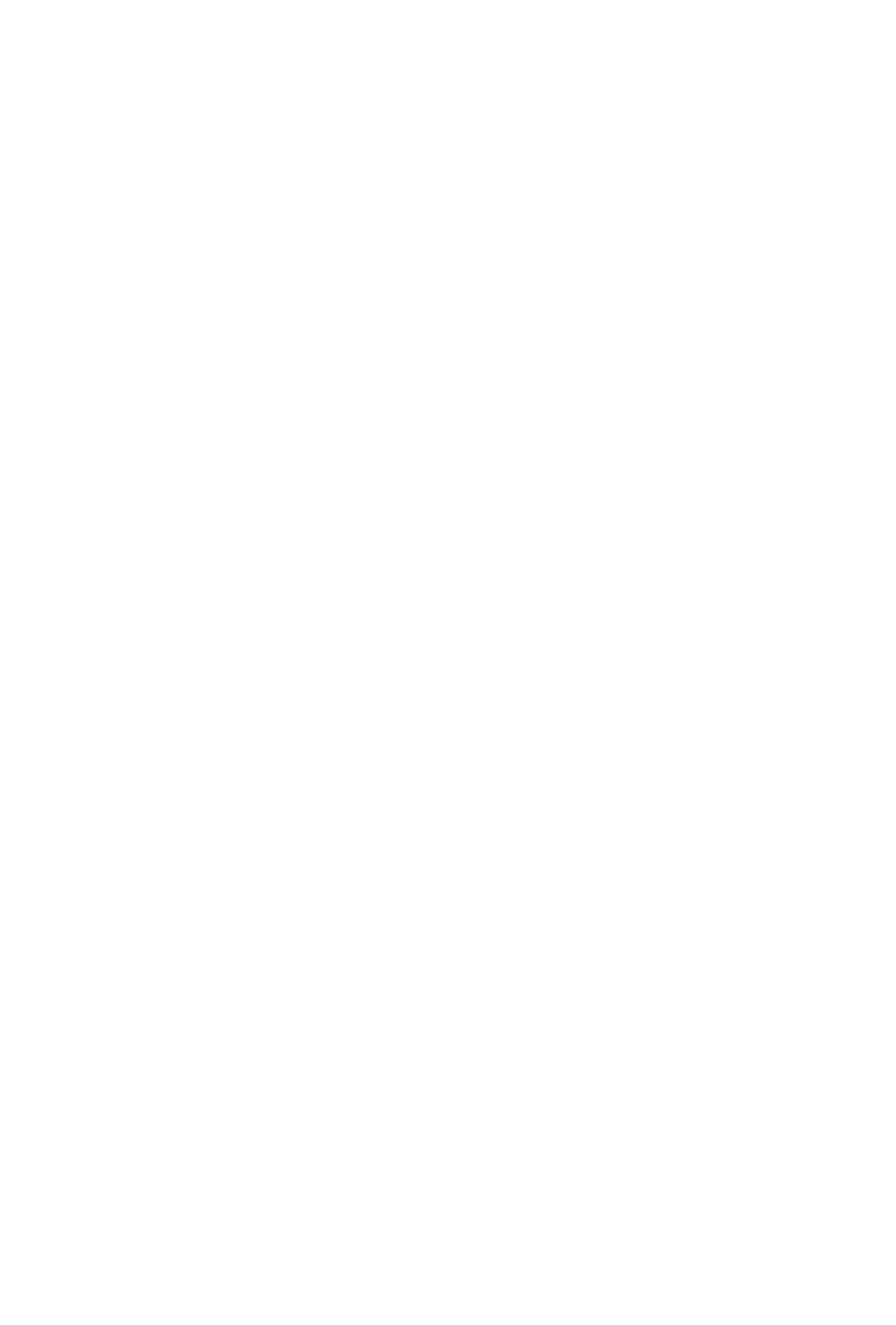
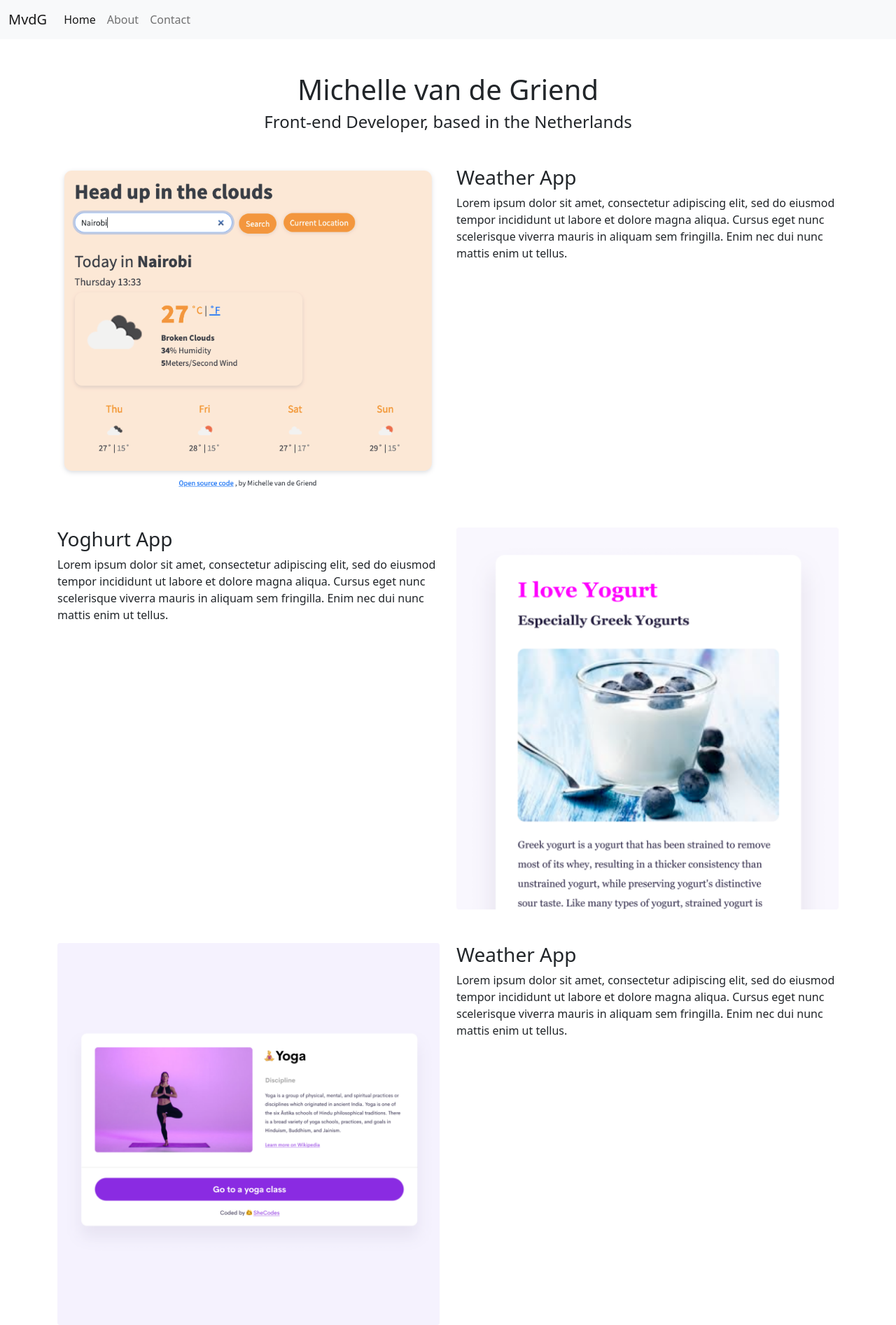
Before and after one commit to MVDG30/Front-End-Developer-Portfolio, a plain HTML site: page index.html in a window 1280 px wide. Shown: the whole page at 70% size. Before the commit the page ends 800 px from the top, so only its background shows below. Drawn offline with nearby package versions, Linux system fonts and the light colour scheme.

Commit message:
Added image files and links, added bootstrap css and JS and navigation bar

```diff
--- a/index.html
+++ b/index.html
@@ -4,8 +4,112 @@
     <meta charset="UTF-8" />
     <meta http-equiv="X-UA-Compatible" content="IE=edge" />
     <meta name="viewport" content="width=device-width, initial-scale=1.0" />
+    <link rel="preconnect" href="https://fonts.googleapis.com" />
+    <link rel="preconnect" href="https://fonts.gstatic.com" crossorigin />
+    <link
+      href="https://fonts.googleapis.com/css2?family=Playfair+Display:wght@700&display=swap"
+      rel="stylesheet"
+    />
+
+    <link
+      href="https://cdn.jsdelivr.net/npm/bootstrap@5.1.3/dist/css/bootstrap.min.css"
+      rel="stylesheet"
+      integrity="sha384-1BmE4kWBq78iYhFldvKuhfTAU6auU8tT94WrHftjDbrCEXSU1oBoqyl2QvZ6jIW3"
+      crossorigin="anonymous"
+    />
     <title>Michelle van de Griend</title>
+
     <link rel="stylesheet" href="styles/portfolio.css" />
   </head>
-  <body></body>
+  <body>
+    <nav class="navbar navbar-expand-lg navbar-light bg-light">
+      <div class="container-fluid">
+        <a class="navbar-brand" href="#">MvdG</a>
+        <button
+          class="navbar-toggler"
+          type="button"
+          data-bs-toggle="collapse"
+          data-bs-target="#navbarNavAltMarkup"
+          aria-controls="navbarNavAltMarkup"
+          aria-expanded="false"
+          aria-label="Toggle navigation"
+        >
+          <span class="navbar-toggler-icon"></span>
+        </button>
+        <div class="collapse navbar-collapse" id="navbarNavAltMarkup">
+          <div class="navbar-nav">
+            <a class="nav-link active" aria-current="page" href="#">Home</a>
+            <a class="nav-link" href="#">About</a>
+            <a class="nav-link" href="#">Contact</a>
+          </div>
+        </div>
+      </div>
+    </nav>
+
+    <h1 class="text-center mt-5">Michelle van de Griend</h1>
+    <h4 class="text-center">Front-end Developer, based in the Netherlands</h4>
+
+    <div class="container mt-5">
+      <div class="row">
+        <div class="col-sm-6">
+          <img
+            src="/img/weather-app-img.png"
+            alt="weather-app"
+            class="img-fluid rounded d-none d-sm-block"
+          />
+        </div>
+        <div class="col-sm-6">
+          <h3>Weather App</h3>
+          <p>
+            Lorem ipsum dolor sit amet, consectetur adipiscing elit, sed do
+            eiusmod tempor incididunt ut labore et dolore magna aliqua. Cursus
+            eget nunc scelerisque viverra mauris in aliquam sem fringilla. Enim
+            nec dui nunc mattis enim ut tellus.
+          </p>
+        </div>
+      </div>
+    </div>
+
+    <div class="container mt-5">
+      <div class="row">
+        <div class="col-sm-6">
+          <h3>Yoghurt App</h3>
+          <p>
+            Lorem ipsum dolor sit amet, consectetur adipiscing elit, sed do
+            eiusmod tempor incididunt ut labore et dolore magna aliqua. Cursus
+            eget nunc scelerisque viverra mauris in aliquam sem fringilla. Enim
+            nec dui nunc mattis enim ut tellus.
+          </p>
+        </div>
+        <div class="col-sm-6">
+          <img
+            src="/img/WgM8-yogurt-image.png"
+            alt="yoghurt-app"
+            class="img-fluid rounded d-none d-sm-block"
+          />
+        </div>
+      </div>
+    </div>
+
+    <div class="container mt-5">
+      <div class="row">
+        <div class="col-sm-6">
+          <img
+            src="/img/l3jP-yoga-image.png"
+            alt="yoga-app"
+            class="img-fluid rounded d-none d-sm-block"
+          />
+        </div>
+        <div class="col-sm-6">
+          <h3>Weather App</h3>
+          <p>
+            Lorem ipsum dolor sit amet, consectetur adipiscing elit, sed do
+            eiusmod tempor incididunt ut labore et dolore magna aliqua. Cursus
+            eget nunc scelerisque viverra mauris in aliquam sem fringilla. Enim
+            nec dui nunc mattis enim ut tellus.
+          </p>
+        </div>
+      </div>
+    </div>
+  </body>
 </html>
```
Also changed, not shown: img/WgM8-yogurt-image.png (added), img/l3jP-yoga-image.png (added), img/weather-app-img.png (added).
